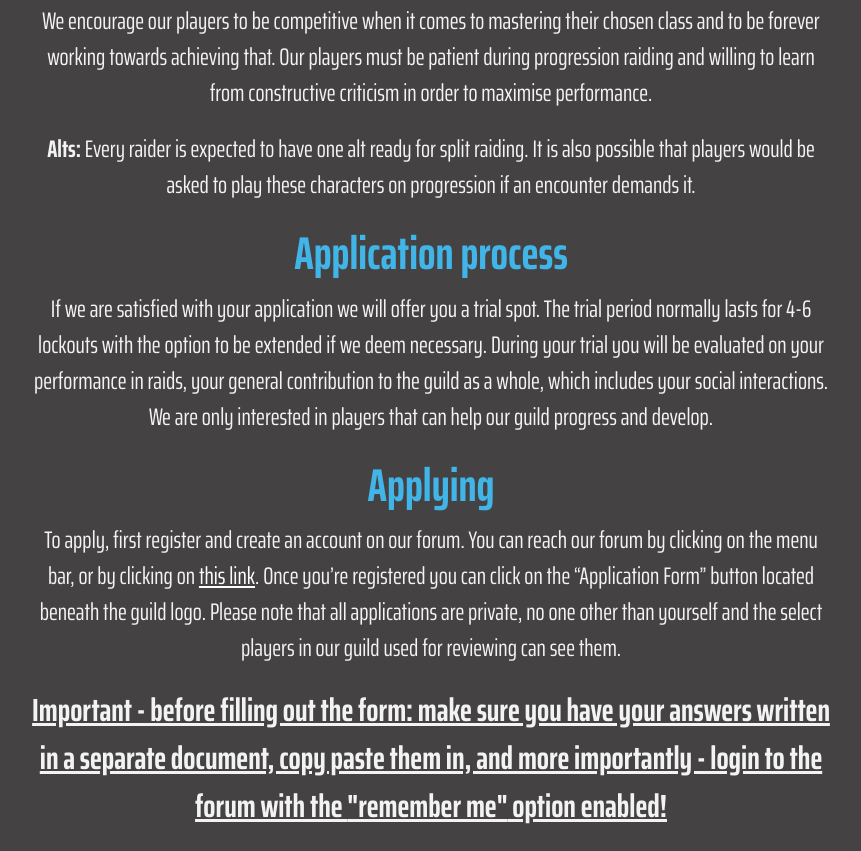
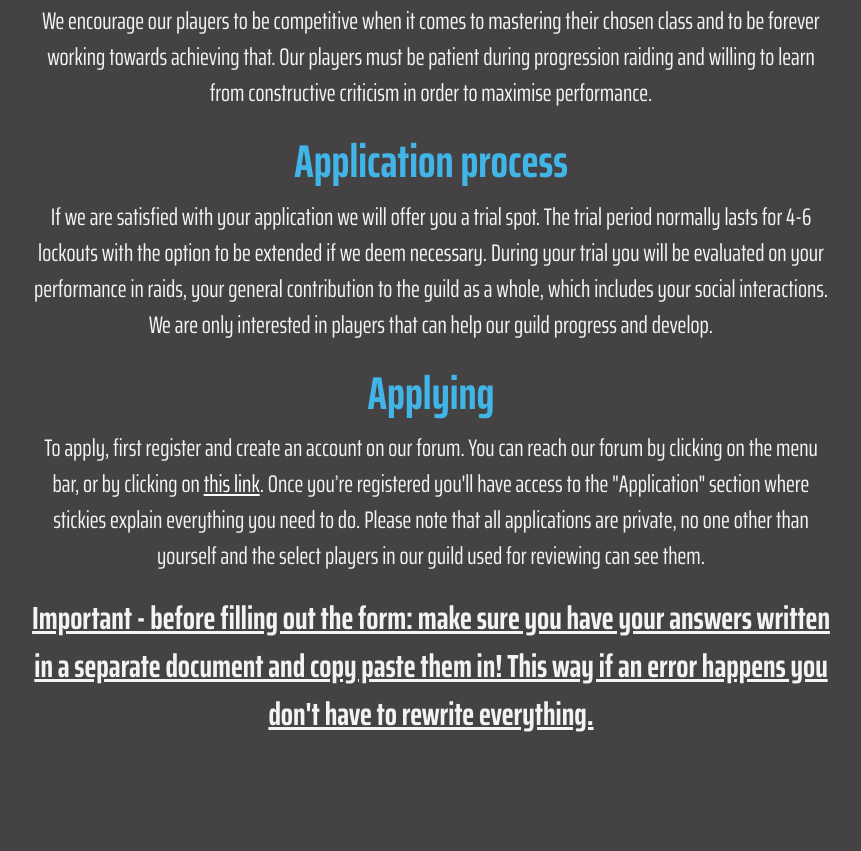
Before and after one commit to lhbt/tempest-eu, a React (Create React App) app: page /recruitment in a window 1280 px wide. Shown: the part 1062-1913 px from the top of the page, without its empty margins (209-1070 px from the left). After the commit the page ends 1821 px from the top, so only its background shows below. Built offline with nearby package versions, Linux system fonts and the light colour scheme.

Commit message:
Updated recruitment section

```diff
--- a/src/components/pages/RecruitmentPage/index.js
+++ b/src/components/pages/RecruitmentPage/index.js
@@ -29,12 +29,11 @@ const RecruitmentPage = () => (
       <Heading level={2} className="recruitment-page__secondary-heading">What we expect of you</Heading>
       <p className="recruitment-page__paragraph"><strong>Attendance:</strong> We maintain a reasonably tight roster and as a result expect all of our raiders to keep a high record of attendance. We prefer to have a smaller committed raid group.</p>
       <p className="recruitment-page__paragraph"><strong>Dedication:</strong> You must have a positive and passionate attitude towards raiding and World of Warcraft as a whole. We encourage our players to be competitive when it comes to mastering their chosen class and to be forever working towards achieving that. Our players must be patient during progression raiding and willing to learn from constructive criticism in order to maximise performance.</p>
-      <p className="recruitment-page__paragraph"><strong>Alts:</strong> Every raider is expected to have one alt ready for split raiding. It is also possible that players would be asked to play these characters on progression if an encounter demands it.</p>
       <Heading level={2} className="recruitment-page__secondary-heading">Application process</Heading>
       <p className="recruitment-page__paragraph">If we are satisfied with your application we will offer you a trial spot. The trial period normally lasts for 4-6 lockouts with the option to be extended if we deem necessary. During your trial you will be evaluated on your performance in raids, your general contribution to the guild as a whole, which includes your social interactions. We are only interested in players that can help our guild progress and develop.</p>
       <Heading level={2} className="recruitment-page__secondary-heading">Applying</Heading>
-      <p className="recruitment-page__paragraph">To apply, first register and create an account on our forum. You can reach our forum by clicking on the menu bar, or by clicking on <a href="http://www.tempest-guild.co.uk/forum">this link</a>. Once you’re registered you can click on the “Application Form” button located beneath the guild logo. Please note that all applications are private, no one other than yourself and the select players in our guild used for reviewing can see them.</p>
-      <p className="recruitment-page__paragraph important">Important - before filling out the form: make sure you have your answers written in a separate document, copy paste them in, and more importantly - login to the forum with the {'"remember me"'} option enabled!</p>
+      <p className="recruitment-page__paragraph">To apply, first register and create an account on our forum. You can reach our forum by clicking on the menu bar, or by clicking on <a href="http://www.tempest-guild.co.uk/forum">this link</a>. Once you’re registered you'll have access to the "Application" section where stickies explain everything you need to do. Please note that all applications are private, no one other than yourself and the select players in our guild used for reviewing can see them.</p>
+      <p className="recruitment-page__paragraph important">Important - before filling out the form: make sure you have your answers written in a separate document and copy paste them in! This way if an error happens you don't have to rewrite everything.</p>
     </div>
   </PageTemplate>
 )
```
